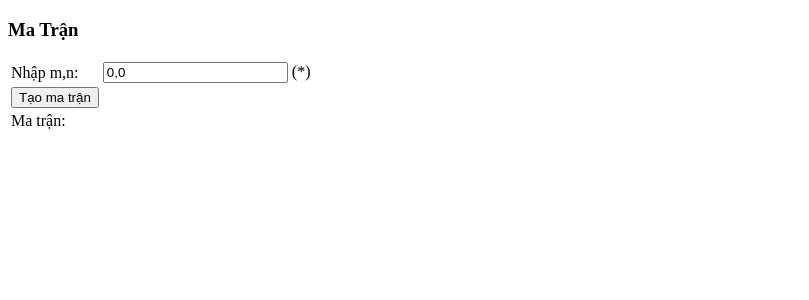
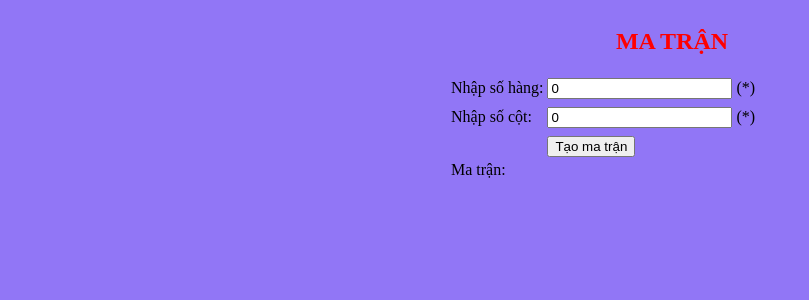
Before and after one commit to QuangNguyenVinh/OpenSourceDevelopment, a PHP site: page /ex_matrix.php in a window 1280 px wide. Shown: the top 300 px of the page, without its empty margins (0-809 px from the left). Run offline with PHP 8.4, Linux system fonts and the light colour scheme.

Commit message:
Add CSS and RegEx

```diff
--- a/ex_matrix.php
+++ b/ex_matrix.php
@@ -3,26 +3,51 @@
 <head>
 	<meta http-equiv="Content-Type" content="text/html; charset=UTF-8">
 	<title>Matrix</title>
+	<style>
+		body
+		{
+			background-color: #9176F6;
+		}
+		h2
+		{
+			color: red;
+		}
+		form
+        {
+        	background-color: #9176F6;
+            margin: 0px;
+            width: 35%;
+            left: 35%;
+            position: absolute;
+        }
+	</style>
 </head>
 <body>
 	<?php
-		$str_indexMatrix = "";
 		$arr = array();
-		$m = 0;
-		$n = 0;
-		function splitStr($str)
+		$m= 0;
+		$n= 0;
+		$rowReq ="";
+		$colReq = "";
+		function checkValueOnly($str) //Kiểm tra chuỗi chỉ chứa kí tự số
 		{
-			$arr = explode(",", $str);
-			return $arr;
+			return preg_match('/^[0-9]+$/', $str);
 		}
-		function printMatrix($matrix, $m, $n)
+		function String2Value($str)
 		{
-			for($i = 0; $i < $m; $i++)
+			return intval($str);
+		}
+		function printMatrix($matrix) //Tạo bảng matrix gồm m hàng n cột
+		{
+			echo "<table>";
+			for($i = 0; $i < count($matrix); $i++)
 			{
-				for($j = 0; $j < $n; $j++)
-					echo $matrix[$i][$j]."\t\t\t";
-				echo "</br>";
+				echo "<tr>";
+				for($j = 0; $j < count($matrix[$i]); $j++)
+					echo "<td style='border: 3px solid #29F4DF; text-align: center;'>".$matrix[$i][$j]."</td>";
+				echo "</tr>";
 			}
+			echo "</table>";
 
 		}
 		function createMatrix($m, $n)
@@ -32,36 +57,64 @@
 			{
 				for($j = 0; $j < $n; $j++)
 				{
-					$matrix[$i][$j] = rand(-100,100);
+					$matrix[$i][$j] = rand(-100,100); //Tạo ngẫu nhiên giá trị từng phần tử trong matrix [-100;100]
 				}
 			}
-			printMatrix($matrix, $m, $n);
+			return $matrix;
 		}
-		if(isset($_POST["indexMatrix"], $_POST["CreateMatrix"]))
+		if(isset($_POST["rowMatrix"],$_POST["colMatrix"], $_POST["CreateMatrix"]))
 		{
-			$str_indexMatrix = $_REQUEST["indexMatrix"];
-			if($str_indexMatrix != "")
+			if(checkValueOnly($_REQUEST["rowMatrix"]) && checkValueOnly($_REQUEST["colMatrix"]))
 			{
-				$arr = splitStr($str_indexMatrix);
-				$m = $arr[0];
-				$n = $arr[1];
+				$m = String2Value($_REQUEST["rowMatrix"]); //Chuyển chuỗi thành số
+				$n = String2Value($_REQUEST["colMatrix"]); //Chuyển chuỗi thành số
+				if($m > 10 || $m < 2 || $n > 10 || $n < 2) //Kiểm tra số hàng và số cột nằm trong khoảng [2;10]
+				{
+					if($m > 10 || $m < 2)
+						$rowReq = "Số hàng nằm trong khoảng [2;10]";
+					if($n > 10 || $n < 2)
+						$colReq = "Số cột nằm trong khoảng [2;10]";
+				}
+				else
+					$arr = createMatrix($m, $n);
 			}
+			else
+			{
+				if(!checkValueOnly($_REQUEST["rowMatrix"]))
+					$rowReq = "Chỉ chấp nhận số!";
+				if(!checkValueOnly($_REQUEST["colMatrix"]))
+					$colReq = "Chỉ chấp nhận số!";
+			}
+
 		}
 
 	?>
 	<form action="" method="POST">
-		<table>
-			<h3>Ma Trận</h3>
+		<h2 align="center">MA TRẬN</h2>
+		<table border="0">
 			<tr>
-				<td>Nhập m,n: </td>
-				<td><input type="text" name="indexMatrix" value="<?php echo $m.",".$n ?>"> (*)</td>
+				<td>Nhập số hàng: </td>
+				<td><input type="text" name="rowMatrix" value="<?php echo $m ?>"> (*) </td>
 			</tr>
 			<tr>
+				<td></td>
+				<td><?php echo $rowReq?></td>
+			</tr>
+			<tr>
+				<td>Nhập số cột: </td>
+				<td><input type="text" name="colMatrix" value="<?php echo $n ?>"> (*) </td>
+			</tr>
+			<tr>
+				<td></td>
+				<td><?php echo $colReq?></td>
+			</tr>
+			<tr>
+				<td></td>
 				<td><input type="submit" name="CreateMatrix" value="Tạo ma trận"></td>
 			</tr>
 			<tr>
 				<td>Ma trận: </td>
-				<td><?php createMatrix($m, $n) ?></td>
+				<td><?php printMatrix($arr) ?></td>
 			</tr>
 		</table>
 	</form>
```
